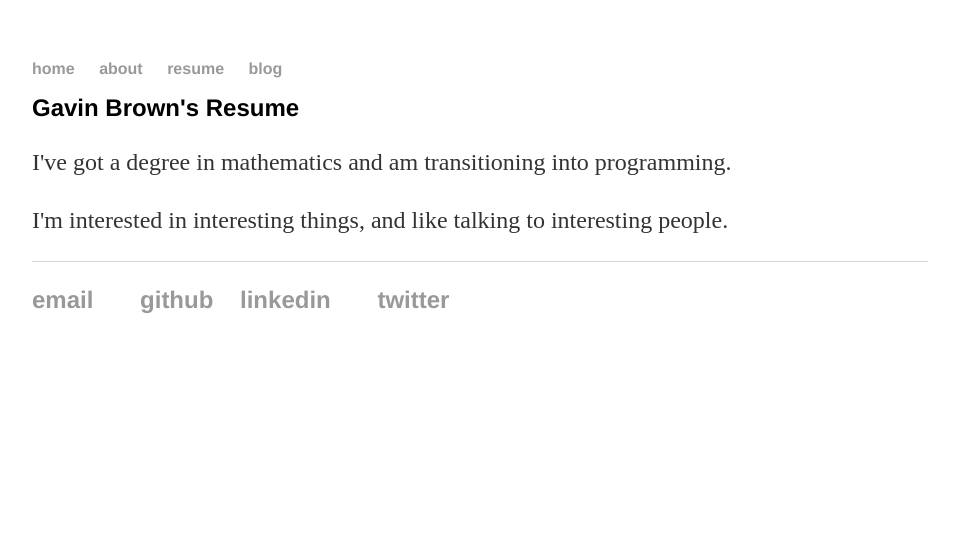
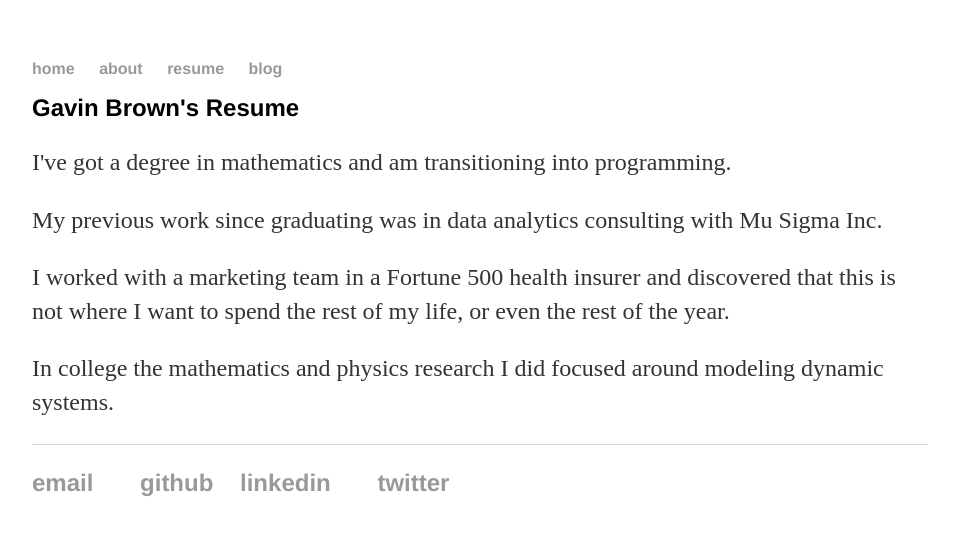
Before and after one commit to gavinrbrown1/gavinrbrown1.github.io, a Jekyll site: the page built from resume/index.html, in a window 1280 px wide. Shown: the top 535 px of the page, without its empty margins (160-1119 px from the left). Built offline with Jekyll 4.4.1, drawn with Linux system fonts in a browser that asks for light colours.

Commit message:
Update index.html

```diff
--- a/resume/index.html
+++ b/resume/index.html
@@ -4,4 +4,7 @@ title: Gavin Brown's Resume
 ---
   <h1>{{ page.title }}</h1>
   <p>I've got a degree in mathematics and am transitioning into programming.</p>
-  <p>I'm interested in interesting things, and like talking to interesting people.</p>
+  <p>My previous work since graduating was in data analytics consulting with Mu Sigma Inc.</p>
+  <p>I worked with a marketing team in a Fortune 500 health insurer and discovered that this is not where I want to spend the rest of my life, or even the rest of the year.</p>
+  <p>In college the mathematics and physics research I did focused around modeling dynamic systems.</p>
+  <p></p>
```
